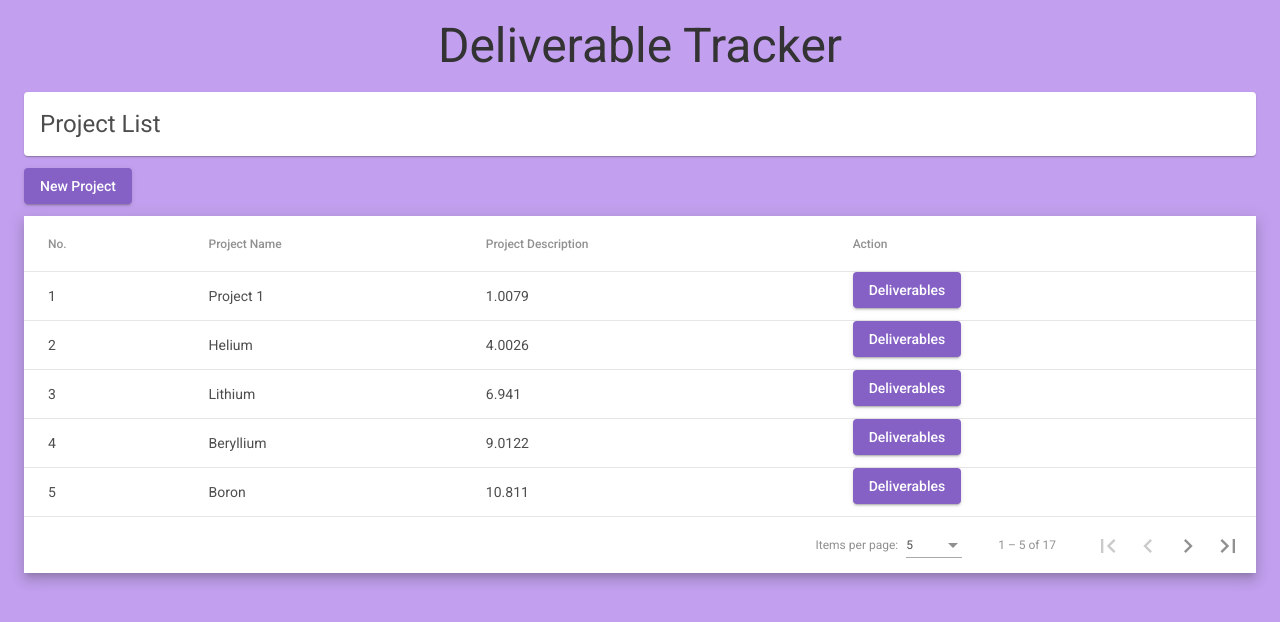
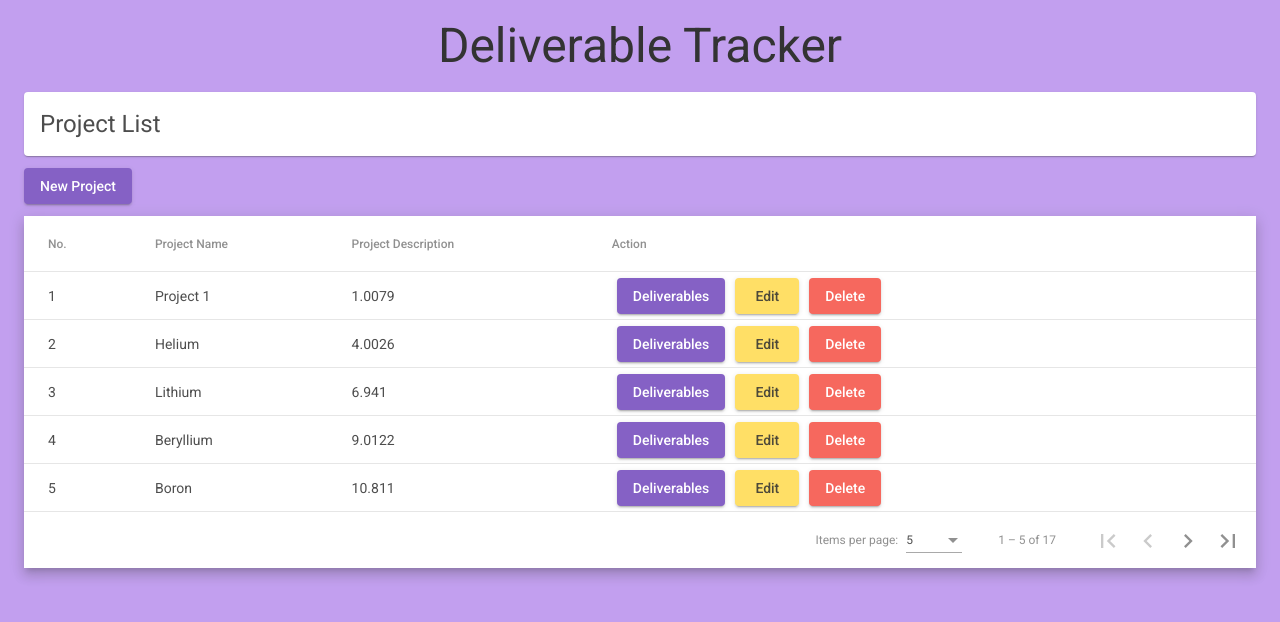
Before and after one commit to Ma7eer/deliverables-tracker, an Angular app: page /projects in a window 1280 px wide. Shown: the top 622 px of the page. Built offline with nearby package versions, Linux system fonts and the light colour scheme.

Commit message:
Add edit and delete action buttons

```diff
--- a/src/app/project-table/project-table.component.css
+++ b/src/app/project-table/project-table.component.css
@@ -12,6 +12,10 @@ th.mat-sort-header-sorted {
   color: black;
 }
 
-button {
+.my-add-new-project-button {
   margin-bottom: 12px;
 }
+
+.my-action-button {
+  margin: 0px 5px;
+}
--- a/src/app/project-table/project-table.component.html
+++ b/src/app/project-table/project-table.component.html
@@ -1,4 +1,4 @@
-<button mat-raised-button color="primary" (click)="openDialog()">New Project</button>
+<button mat-raised-button color="primary" (click)="openDialog()" class="my-add-new-project-button">New Project</button>
 <div class="mat-elevation-z8">
     <table mat-table [dataSource]="dataSource" matSort>
       <!-- ID Column -->
@@ -22,7 +22,7 @@
       <!-- Action Column -->
       <ng-container matColumnDef="action">
         <th mat-header-cell *matHeaderCellDef > Action </th>
-        <td mat-cell *matCellDef="let element"> <a [routerLink]="['/deliverables', element.project]" routerLinkActive="active"><button mat-raised-button color="primary">Deliverables</button></a> </td>
+        <td mat-cell *matCellDef="let element"> <a [routerLink]="['/deliverables', element.project]" routerLinkActive="active"><button mat-raised-button color="primary" class="my-action-button">Deliverables</button></a> <button mat-raised-button color="accent" class="my-action-button">Edit</button> <button mat-raised-button color="warn" class="my-action-button">Delete</button> </td>
       </ng-container>
 
       <tr mat-header-row *matHeaderRowDef="displayedColumns"></tr>
```
